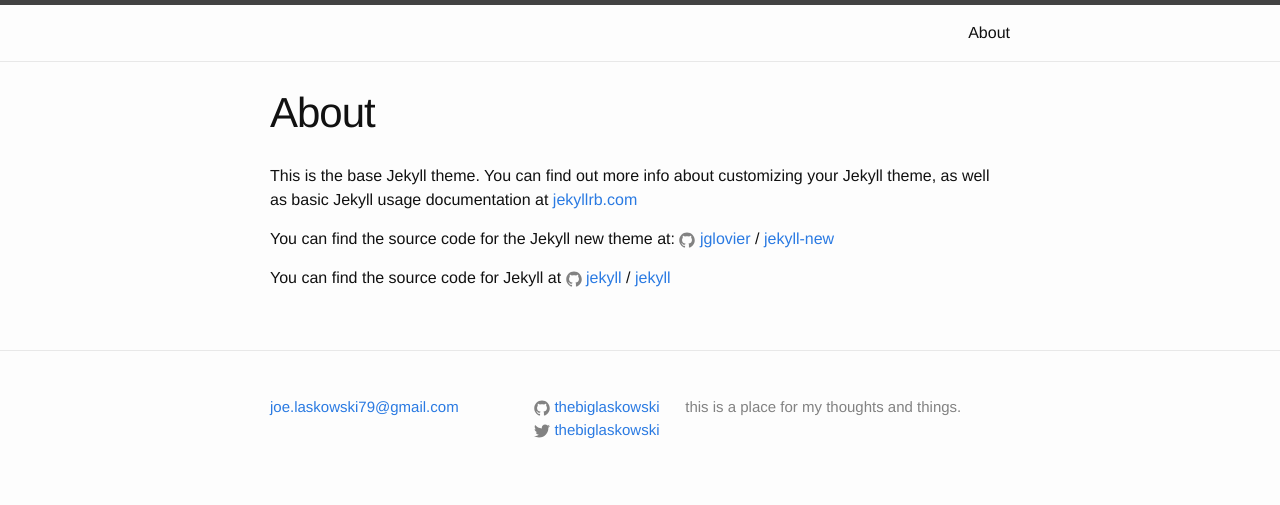
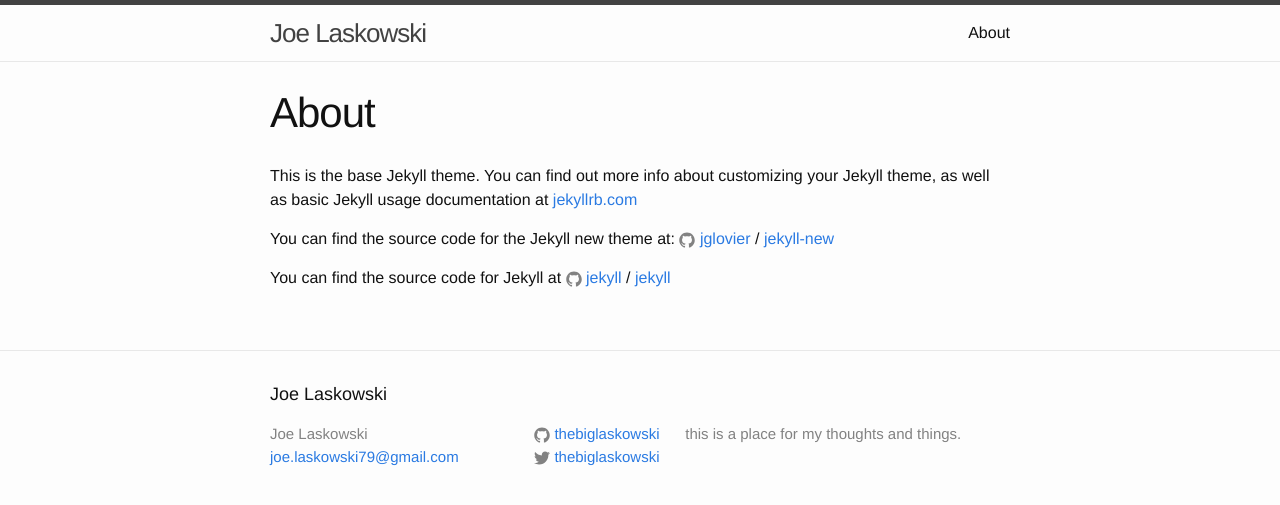
Before and after one commit to TheBigLaskowski/blog, a Jekyll site: the page built from about.md, in a window 1280 px wide. Shown: the top 505 px of the page. Built offline with Jekyll 4.4.1, drawn with Linux system fonts in a browser that asks for light colours.

Commit message:
title fix

```diff
--- a/_config.yml
+++ b/_config.yml
@@ -6,7 +6,7 @@
 # 'jekyll serve'. If you change this file, please restart the server process.
 
 # Site settingss
-title: </Joe Laskowski>
+title: Joe Laskowski
 email: joe.laskowski79@gmail.com
 description: > # this means to ignore newlines until "baseurl:"
   this is a place for my thoughts and things.
```
